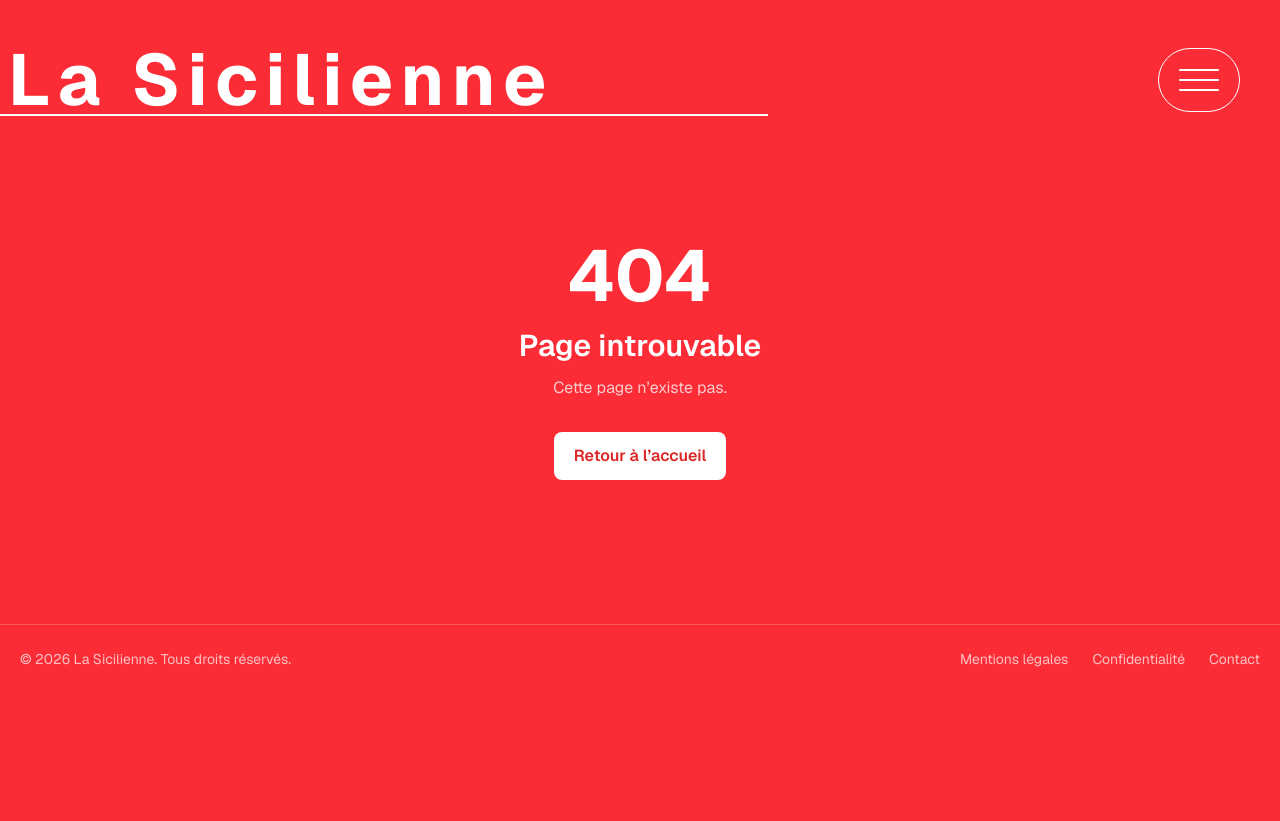
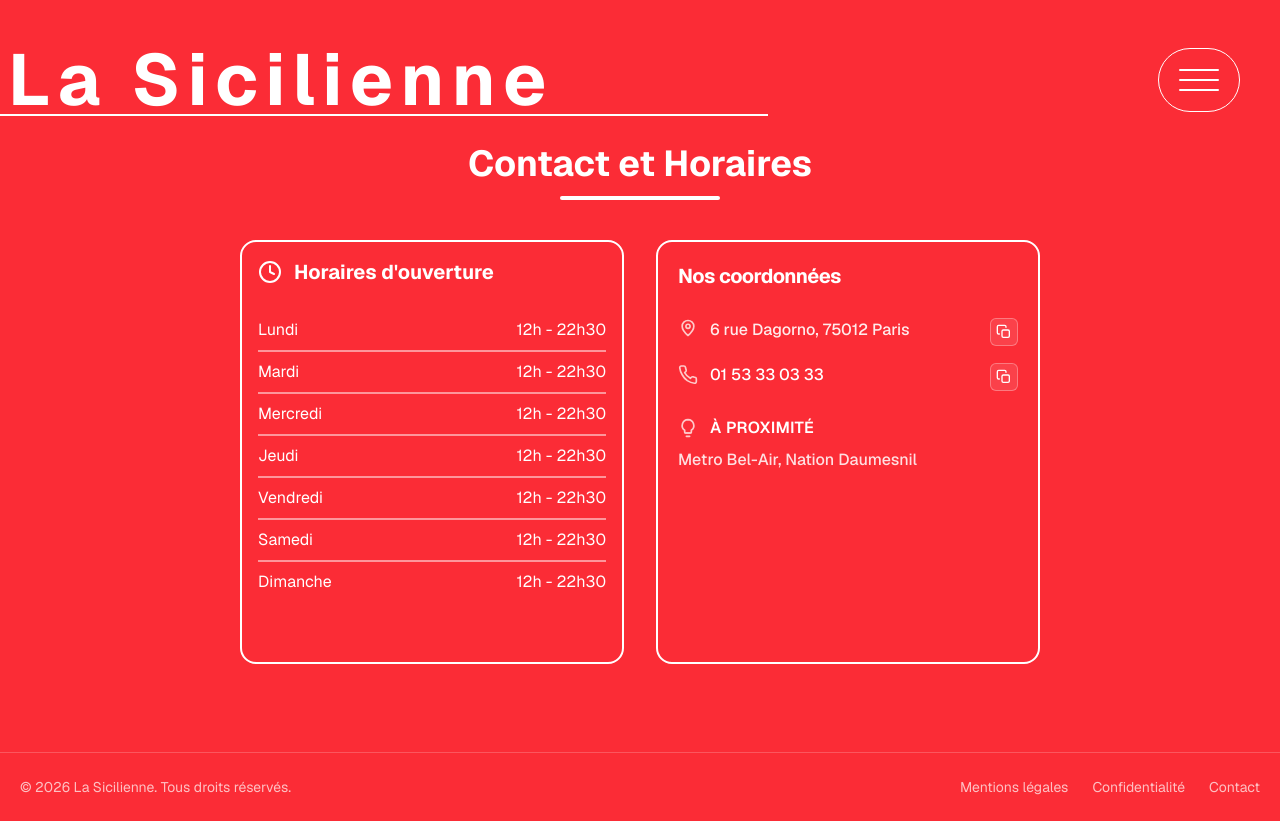
Before and after one commit to mylanlegenie/sici, a Next.js app: page /contact-et-horaires in a window 1280 px wide. Before the commit this address had no page. Before the commit the page ends 800 px from the top, so only its background shows below. Built offline with nearby package versions, Linux system fonts and the light colour scheme.

Commit message:
add the text "Horaires" to contact page

```diff
--- a/src/app/component/ContactPage.tsx
+++ b/src/app/component/ContactPage.tsx
@@ -9,7 +9,9 @@ export default function ContactPage() {
   return (
     <section className="mx-auto mb-12 mt-6 flex flex-col items-center justify-center bg-red-500 sm:mb-16">
       <div className="flex flex-col items-center justify-center gap-3">
-        <h1 className="text-3xl font-bold text-white sm:text-4xl">Contact</h1>
+        <h1 className="text-3xl font-bold text-white sm:text-4xl">
+          Contact et Horaires
+        </h1>
         <div className="h-1 w-32 rounded-full bg-white sm:w-40"></div>
       </div>
 
--- a/src/app/component/Footer.tsx
+++ b/src/app/component/Footer.tsx
@@ -16,7 +16,10 @@ export default function Footer() {
         <Link href="/confidentialite" className="transition hover:text-white">
           Confidentialité
         </Link>
-        <Link href="/contact" className="transition hover:text-white">
+        <Link
+          href="/contact-et-horaires"
+          className="transition hover:text-white"
+        >
           Contact
         </Link>
       </div>
--- a/src/app/component/atoms/Window.tsx
+++ b/src/app/component/atoms/Window.tsx
@@ -7,7 +7,7 @@ import { type Dispatch, type SetStateAction, useEffect, useRef } from "react";
 const RUBRIQUES = [
   { title: "Accueil", link: "/" },
   { title: "Menu", link: "/menu/pizza" },
-  { title: "Contact", link: "/contact" },
+  { title: "Contact", link: "/contact-et-horaires" },
 ] as const;
 
 type WindowProps = {
--- a/src/app/contact/page.tsx
+++ b/src/app/contact-et-horaires/page.tsx
@@ -1,7 +1,7 @@
 import type { Metadata } from "next";
 import ContactPage from "../component/ContactPage";
 export const metadata: Metadata = {
-  title: "Contact | La Sicilienne",
+  title: "Contact et Horaires | La Sicilienne",
   description: "Horaires, coordonnées et accès à La Sicilienne.",
 };
 
```
